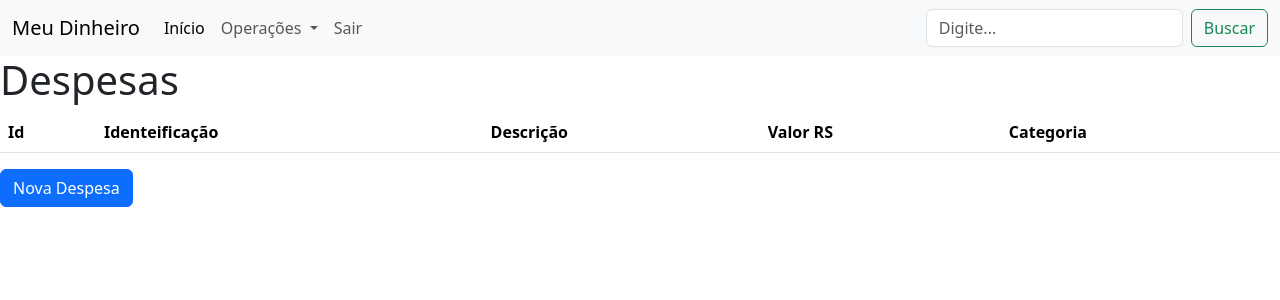
After one commit to gleysonwener/meudinheiro, a Django app: page /lista_despesas/ in a window 1280 px wide. The commit adds this page. Shown: the top 300 px of the page. Run offline with Django 4.2, Linux system fonts and the light colour scheme; the visitor is signed in with stand-in values (Sample User, id 1); data that the repository does not hold is empty; some libraries are stand-ins or nearby versions.

Commit message:
despesas

```diff
--- a/apps/financas/urls.py
+++ b/apps/financas/urls.py
@@ -10,5 +10,11 @@ urlpatterns =[
     path('apagar_categoria/<int:pk>/', views.apagar_categoria, name='apagar_categoria'),
     path('nova_receita/', views.nova_receita, name='nova_receita'),
     path('lista_receitas/', views.lista_receitas, name='lista_receitas'),
+    path('editar_receita/<int:pk>/', views.editar_receita, name='editar_receita'),
+    path('apagar_receita/<int:pk>/', views.apagar_receita, name='apagar_receita'),
+    path('lista_despesas/', views.lista_despesas, name='lista_despesas'),
+    path('nova_despesa/', views.nova_despesa, name='nova_despesa'),
+    path('editar_despesa/<int:pk>', views.editar_despesa, name='editar_despesa'),
+    path('apagar_despesa/<int:pk>', views.apagar_despesa, name='apagar_despesa'),
     path('', views.principal, name='principal'),
 ]
--- a/apps/financas/views.py
+++ b/apps/financas/views.py
@@ -2,12 +2,12 @@ from django.shortcuts import render, redirect, get_object_or_404
 from django.contrib.auth.decorators import login_required
 from django.contrib import messages
 
-from .models import Categoria, Receita
+from .models import Categoria, Receita, Despesa
 
-from .forms import CategoriaForm, ReceitaForm
+from .forms import CategoriaForm, ReceitaForm, DespesaForm
 
 
-@login_required(login_url='/usuarios/login')
+@login_required
 def principal(request):
     template_name = 'financas/principal.html'
     context = {}
@@ -15,6 +15,7 @@ def principal(request):
     return render(request, template_name, context)
 
 
+@login_required
 def nova_categoria(request):
     template_name = 'financas/nova_categoria.html'
     context = {}
@@ -33,6 +34,7 @@ def nova_categoria(request):
     return render(request, template_name, context)
 
 
+@login_required
 def lista_categorias(request):
     template_name = 'financas/lista_categorias.html'
     #categorias = Categoria.objects.all() # raw - para usar comandos sql
@@ -43,10 +45,11 @@ def lista_categorias(request):
     return render(request, template_name, context)
 
 
+@login_required
 def editar_categoria(request, pk):
     template_name = 'financas/nova_categoria.html'
     context = {}
-    categoria = get_object_or_404(Categoria, id=pk)
+    #categoria = get_object_or_404(Categoria, id=pk)
     #categoria = Categoria.objects.filter(pk=pk, usuario=request.user).first()
 
     try:
@@ -67,6 +70,8 @@ def editar_categoria(request, pk):
     context['form'] = form
     return render(request, template_name, context)
 
+
+@login_required
 def apagar_categoria(request, pk):
     try:
         categoria = Categoria.objects.get(pk=pk, usuario=request.user)  # ORM-> SELECT * FROM categoria WHERE id=pk
@@ -77,11 +82,13 @@ def apagar_categoria(request, pk):
     messages.info(request, 'Categoria Apagada.')
     return redirect('financas:lista_categorias')
 
+
+@login_required
 def nova_receita(request):
     template_name = 'financas/nova_receita.html'
     context = {}
     if request.method == 'POST':
-        form = ReceitaForm(request.POST)
+        form = ReceitaForm(data=request.POST, user=request.user)
         if form.is_valid():
             receita_form = form.save(commit=False)
             receita_form.usuario = request.user
@@ -89,10 +96,12 @@ def nova_receita(request):
             messages.success(request, 'Receita adicionada com sucesso')
             return redirect('financas:lista_receitas')
     else:
-        form = ReceitaForm()
-        context['form'] = form
-        return render(request, template_name, context)
+        form = ReceitaForm(user=request.user)
+    context['form'] = form
+    return render(request, template_name, context)
 
+
+@login_required
 def lista_receitas(request):
     template_name = 'financas/lista_receitas.html'
     receitas = Receita.objects.filter(usuario=request.user)
@@ -100,3 +109,100 @@ def lista_receitas(request):
         'receitas': receitas
     }
     return render(request, template_name, context)
+
+
+@login_required
+def editar_receita(request, pk):
+    template_name = 'financas/nova_receita.html'
+    context = {}
+    try:
+        receita = Receita.objects.get(pk=pk, usuario=request.user)
+    except Receita.DoesNotExist as e:
+        messages.warning(request, 'Você não tem permissão para editar a receita informada.')
+        return redirect('financas:lista_receitas')
+
+    if request.method == 'POST':
+        form = ReceitaForm(data=request.POST, instance=receita, user=request.user)
+        if form.is_valid():
+            form.save()
+            messages.success(request, 'Receita atualizada com suceso.')
+            return redirect('financas:lista_receitas')
+    else:
+        form = ReceitaForm(instance=receita, user=request.user)
+    context['form'] = form
+    return render(request, template_name, context)
+
+
+@login_required
+def apagar_receita(request, pk):
+    try:
+        receita = Receita.objects.get(pk=pk, usuario=request.user)
+        receita.delete()
+    except Receita.DoNotExist as e:
+        messages.warning(request, 'Você não tem permissão para apagar a receita informada.')
+        return redirect('financas:lista_receitas')
+
+    messages.info(request, 'Receita Apagada.')
+    return redirect('financas:lista_receitas')
+
+
+@login_required
+def lista_despesas(request):
+    template_name = 'financas/lista_despesas.html'
+    despesas = Despesa.objects.filter(usuario=request.user)
+    context = {
+        'despesas': despesas
+    }
+    return render(request, template_name, context)
+
+
+@login_required
+def nova_despesa(request):
+    template_name = 'financas/nova_despesa.html'
+    context = {}
+    if request.method == 'POST':
+        form = DespesaForm(data=request.POST, user=request.user)
+        if form.is_valid():
+            despesa_form = form.save(commit=False)
+            despesa_form.usuario = request.user
+            despesa_form.save()
+            messages.success(request, 'Despesa adicionada com sucesso.')
+            return redirect('financas:lista_despesas')
+    else:
+        form = DespesaForm(user=request.user)
+    context['form'] = form
+    return render(request, template_name, context)
+
+
+@login_required
+def editar_despesa(request, pk):
+    template_name = 'financas/nova_despesa.html'
+    context = {}
+    try:
+        despesa = Despesa.objects.get(pk=pk, usuario=request.user)
+    except Despesa.DoesNotExist as e:
+        messages.warning(request, 'Você não tem permissao para editar a depesa informada.')
+        return redirect('financas:lista_despesas')
+
+    if request.method == 'POST':
+        form = DespesaForm(data=request.POST, instance=despesa, user=request.user)
+        if form.is_valid():
+            form.save()
+            messages.success(request, 'Receita atualizada com sucesso')
+            return redirect('financas:lista_despesas')
+    else:
+        form = DespesaForm(instance=despesa, user=request.user)
+    context['form'] = form
+    return render(request, template_name, context)
+
+
+@login_required
+def apagar_despesa(request, pk):
+    try:
+        despesa = Despesa.objects.get(pk=pk, usuario=request.user)
+        despesa.delete()
+    except Despesa.DoNotExist as e:
+        messages.warning(request, 'Você não tem permissão para apagar a despesa informada')
+        return redirect('financas:lista_despesas')
+    messages.info(request, 'Despesa Apagada.')
+    return redirect('financas:lista_despesas')
--- a/meudinheiro/settings.py
+++ b/meudinheiro/settings.py
@@ -132,6 +132,7 @@ USE_I18N = True
 
 USE_TZ = True
 
+LOGIN_URL = '/usuarios/login'
 
 # Static files (CSS, JavaScript, Images)
 # https://docs.djangoproject.com/en/4.0/howto/static-files/
--- a/templates/base.html
+++ b/templates/base.html
@@ -30,7 +30,7 @@
             <ul class="dropdown-menu" aria-labelledby="navbarDropdown">
               <li><a class="dropdown-item" href="{% url 'financas:lista_categorias' %}">Categorias</a></li>
               <li><a class="dropdown-item" href="{% url 'financas:lista_receitas' %}">Receitas</a></li>
-              <li><a class="dropdown-item" href="#">Despesas</a></li>
+              <li><a class="dropdown-item" href="{% url 'financas:lista_despesas' %}">Despesas</a></li>
               <li><hr class="dropdown-divider"></li>
               <li><a class="dropdown-item" href="#">Relatórios</a></li>
             </ul>
--- /dev/null
+++ b/templates/financas/lista_despesas.html
@@ -0,0 +1,49 @@
+{% extends 'base.html' %}
+
+{% block titulo %}
+Despesas | {{ block.super }}
+{% endblock titulo %}
+
+{% block corpo %}
+
+<div class="conteiner">
+
+   <div class="row">
+         <div class="col">
+            <h1>Despesas</h1>
+            {% include 'blocos/mensagens.html' %}
+            <table class="table table-hover">
+                <thead>
+                <tr>
+                    <th scope="col">Id</th>
+                    <th scope="col">Identeificação</th>
+                    <th scope="col">Descrição</th>
+                    <th scope="col">Valor RS</th>
+                    <th scope="col">Categoria</th>
+
+                </tr>
+                </thead>
+                <tbody>
+
+                {% for despesa in despesas %}
+                    <tr>
+                        <th scope="row">{{ despesa.id }}</th>
+                        <td>{{ despesa.identificacao }}</td>
+                        <td>{{ despesa.descricao }}</td>
+                        <td>{{ despesa.valor }}</td>
+                        <td>{{ categoria.get_tipo_display }}</td>
+                        <td><a href="{% url 'financas:editar_despesa' despesa.id  %}" class="btn btn-primary btn-sm">Editar</a>
+                            <a href="{% url 'financas:apagar_despesa' despesa.id  %}" class="btn btn-danger btn-sm">Apagar</a>
+                        </td>
+                    </tr>
+                {% endfor %}
+
+                </tbody>
+            </table>
+            <a href="{% url 'financas:nova_despesa' %}" class="btn btn-primary">Nova Despesa</a>
+         </div>
+    </div>
+
+</div>
+
+{% endblock corpo %}
--- a/templates/financas/lista_receitas.html
+++ b/templates/financas/lista_receitas.html
@@ -31,7 +31,9 @@ Receitas | {{ block.super }}
                         <td>{{ receita.descricao }}</td>
                         <td>{{ receita.valor }}</td>
                         <td>{{ receita.categoria }}</td>
-
+                      <td><a href="{% url 'financas:editar_receita' receita.id  %}" class="btn btn-primary btn-sm">Editar</a>
+                            <a href="{% url 'financas:apagar_receita' receita.id  %}" class="btn btn-danger btn-sm">Apagar</a>
+                        </td>
                     </tr>
                 {% endfor %}
 
```
Also changed, not shown: apps/financas/forms.py (+19 -0 lines), templates/financas/nova_despesa.html (added, +38 -0 lines).
